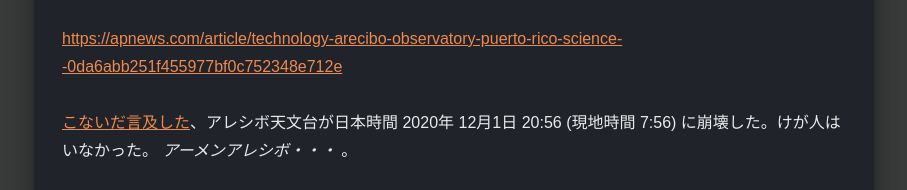
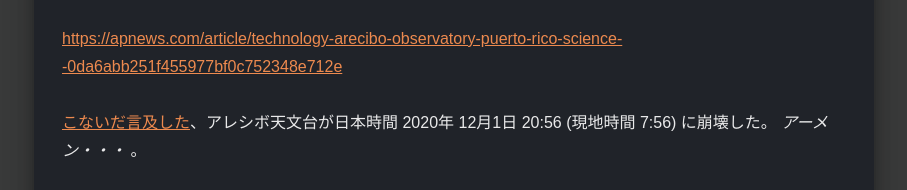
Before and after one commit to yukarinoki/blog, a Gatsby site: page /readings_Dec20/ in a window 1280 px wide. Shown: the part 2416-2606 px from the top of the page, without its empty margins (182-1089 px from the left). Built offline with nearby package versions, Linux system fonts and the light colour scheme; Gatsby itself is replaced by a stand-in of ours; some packages are replaced by stand-ins of ours.

Commit message:
Update index.md

```diff
--- a/content/blog/readings_Dec20/index.md
+++ b/content/blog/readings_Dec20/index.md
@@ -40,6 +40,6 @@
 ## Huge Puerto Rico radio telescope, already damaged, collapses (12/01)
 https://apnews.com/article/technology-arecibo-observatory-puerto-rico-science--0da6abb251f455977bf0c752348e712e
 
-[こないだ言及した](https://blog.yukarinoki.com/readings_Nov20/#famed-arecibo-telescope-on-the-brink-of-collapse-will-be-dismantled)、アレシボ天文台が日本時間 2020年 12月1日 20:56 (現地時間 7:56) に崩壊した。けが人はいなかった。 *アーメンアレシボ・・・* 。
+[こないだ言及した](https://blog.yukarinoki.com/readings_Nov20/#famed-arecibo-telescope-on-the-brink-of-collapse-will-be-dismantled)、アレシボ天文台が日本時間 2020年 12月1日 20:56 (現地時間 7:56) に崩壊した。 *アーメン・・・* 。
 
 ![arecibo](https://afpbb.ismcdn.jp/mwimgs/b/c/-/img_bcc2a4c4422a956934fa79e7078ebd0a300370.jpg)
```
